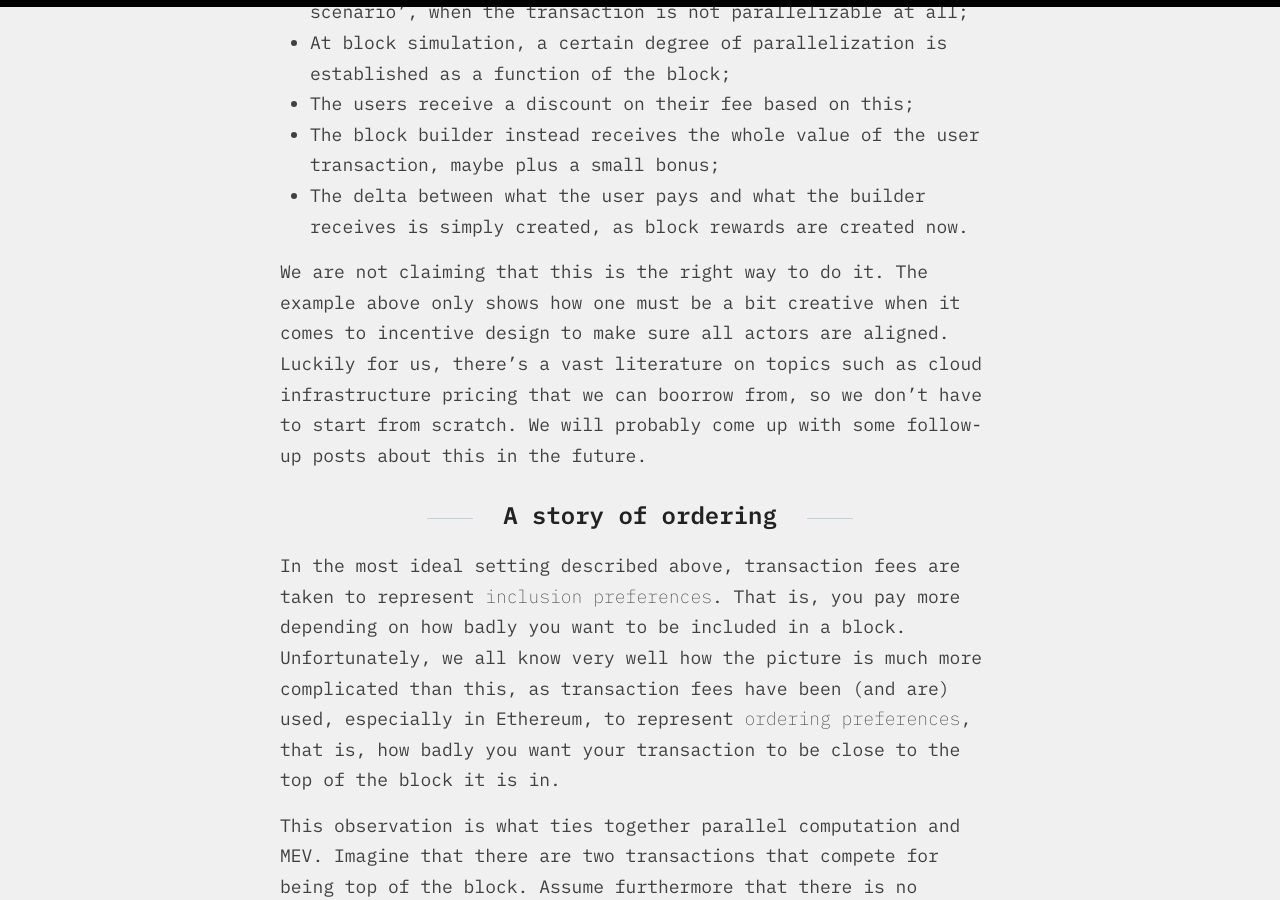
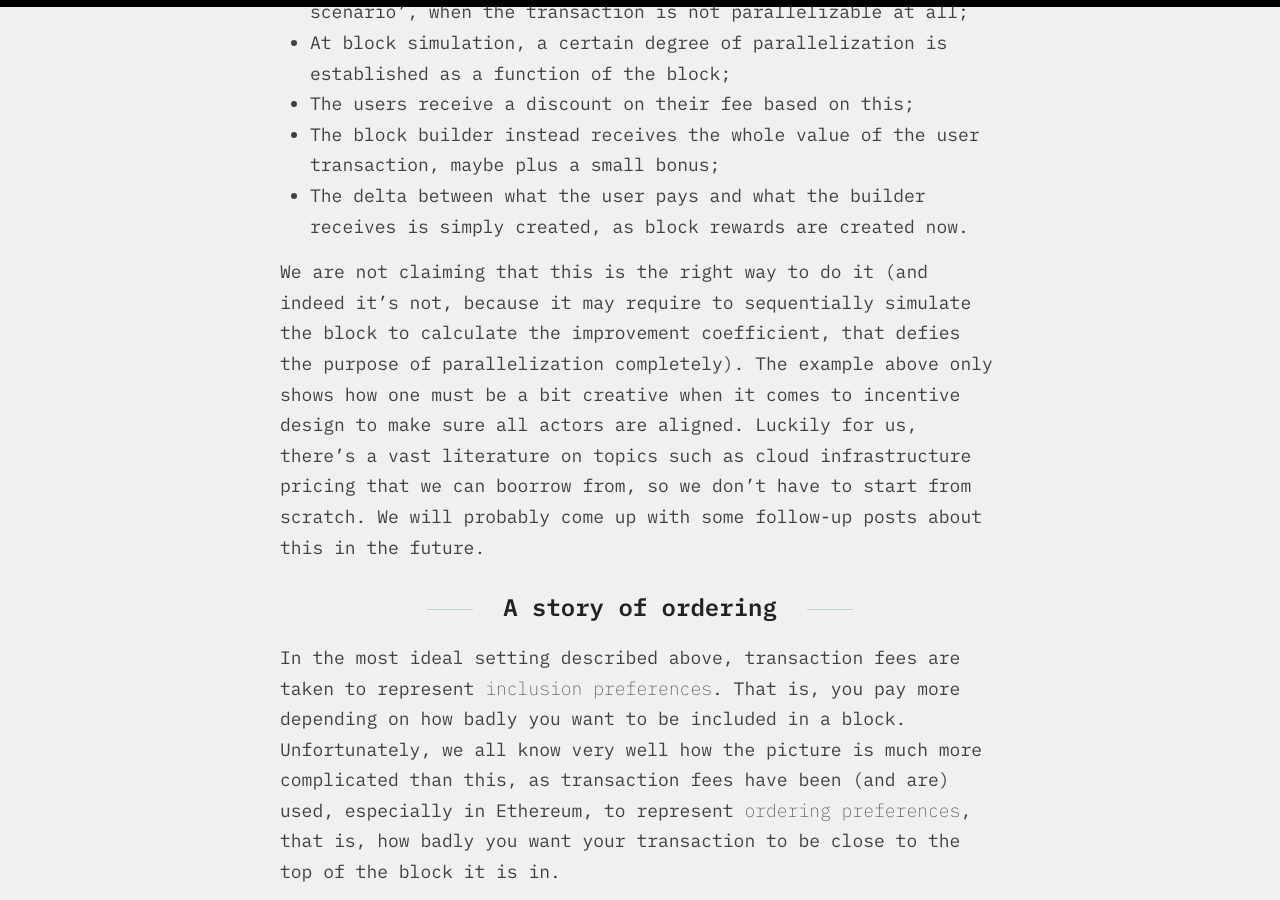
Before and after one commit to eric-downes/20sq-blog, a Jekyll site: the page built from _posts/2024-01-05-correctly-pricing-txs-parallel.md, in a window 1280 px wide and 900 px high, scrolled down 2169 px. Built offline with Jekyll 4.4.1, drawn with Linux system fonts in a browser that asks for light colours; some web fonts are replaced; formulas are drawn with MathJax 3.

Commit message:
Cosmetics.

```diff
--- a/_posts/2024-01-05-correctly-pricing-txs-parallel.md
+++ b/_posts/2024-01-05-correctly-pricing-txs-parallel.md
@@ -38,7 +38,7 @@ One consequence of this is that whatever gas pricing mechanism we adopt, it cann
 - The block builder instead receives the whole value of the user transaction, maybe plus a small bonus;
 - The delta between what the user pays and what the builder receives is simply created, as block rewards are created now.
 
-We are not claiming that this is the right way to do it. The example above only shows how one must be a bit creative when it comes to incentive design to make sure all actors are aligned. Luckily for us, there's a vast literature on topics such as cloud infrastructure pricing that we can boorrow from, so we don't have to start from scratch. We will probably come up with some follow-up posts about this in the future.
+We are not claiming that this is the right way to do it (and indeed it's not, because it may require to sequentially simulate the block to calculate the improvement coefficient, that defies the purpose of parallelization completely). The example above only shows how one must be a bit creative when it comes to incentive design to make sure all actors are aligned. Luckily for us, there's a vast literature on topics such as cloud infrastructure pricing that we can boorrow from, so we don't have to start from scratch. We will probably come up with some follow-up posts about this in the future.
 
 ## A story of ordering
 
```
